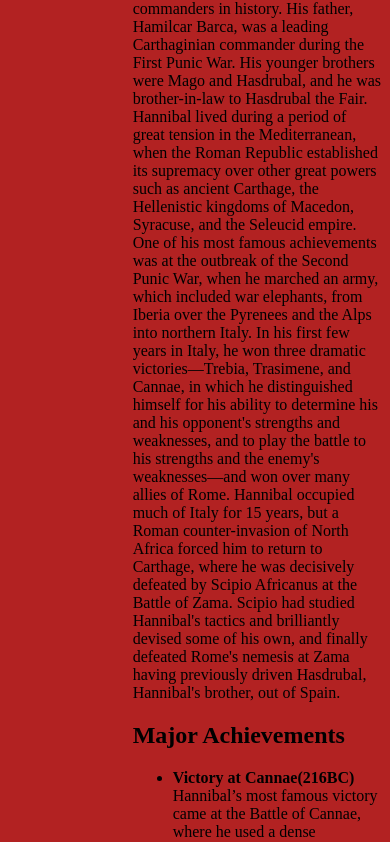
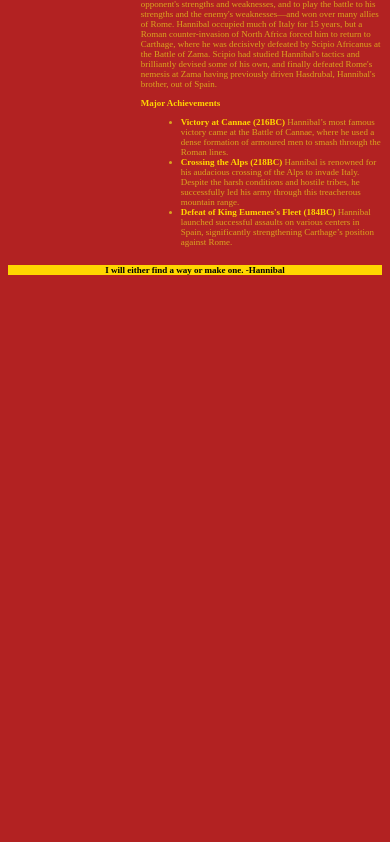
Before and after one commit to Jre1622/HTML-CSS---Tribute-Page, a plain HTML site: page index.html in a window 390 px wide. Shown: the part 201-1043 px from the top of the page. After the commit the page ends 844 px from the top, so only its background shows below. Drawn offline with Linux system fonts and the light colour scheme.

Commit message:
hannibal barca responsive

```diff
--- a/style.css
+++ b/style.css
@@ -12,6 +12,7 @@
 
 .flex-container header {
 	flex: 1;
+	margin-right: 1rem;
 }
 
 .flex-container main {
@@ -32,3 +33,31 @@ h3 {
 	text-align: center;
 	background-color: var(--carthage-gold);
 }
+
+h2 {
+	color: var(--carthage-gold);
+}
+
+p {
+	color: var(--carthage-dark-gold);
+}
+
+ul {
+	color: var(--carthage-dark-gold);
+}
+
+ul strong {
+	color: var(--carthage-gold);
+}
+
+@media (min-width: 1200px) {
+	* {
+		font-size: 1.15rem;
+	}
+}
+
+@media (max-width: 550px) {
+	* {
+		font-size: 0.75rem;
+	}
+}
```
Also changed, not shown: index.html (+3 -3 lines).
